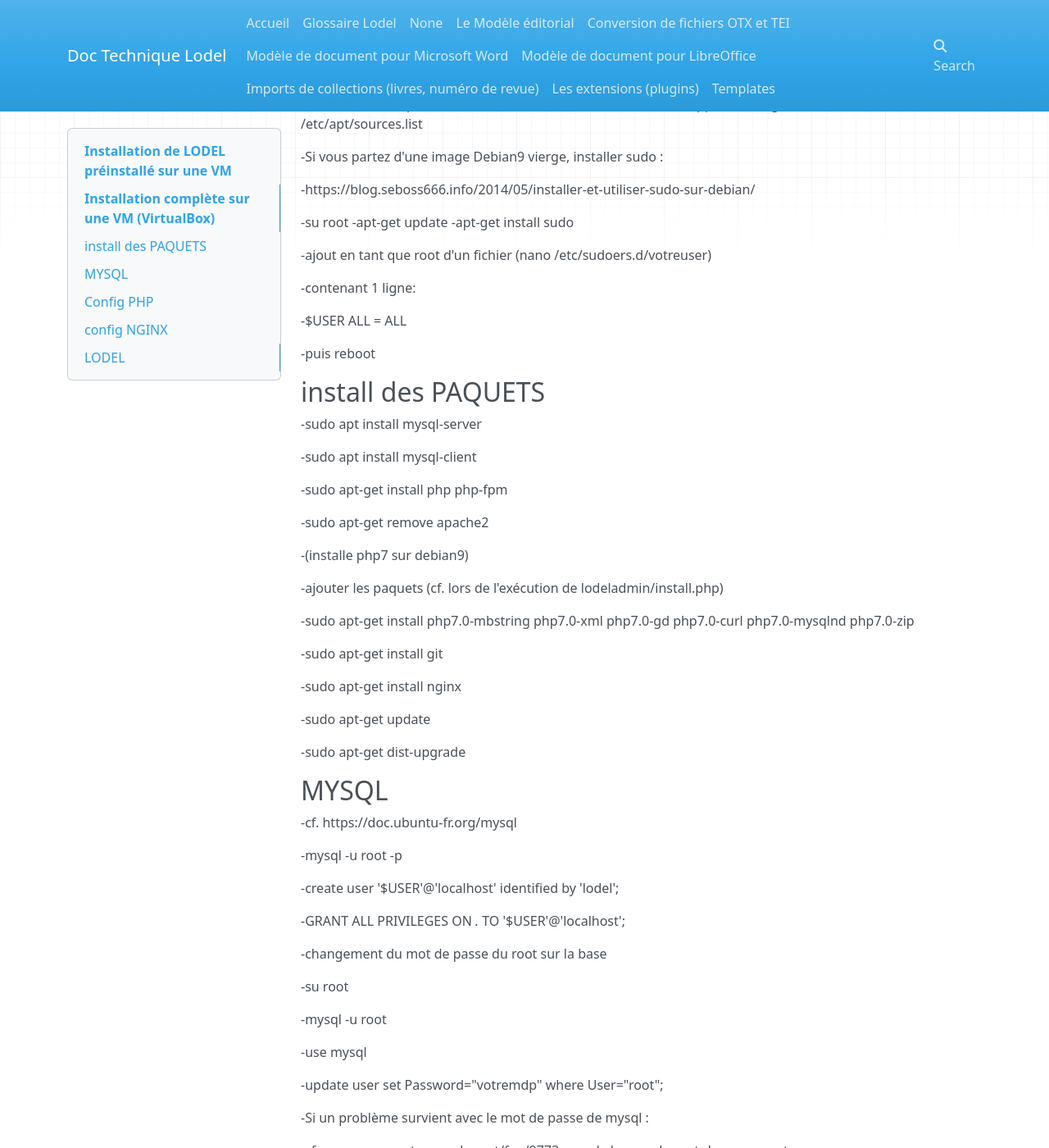
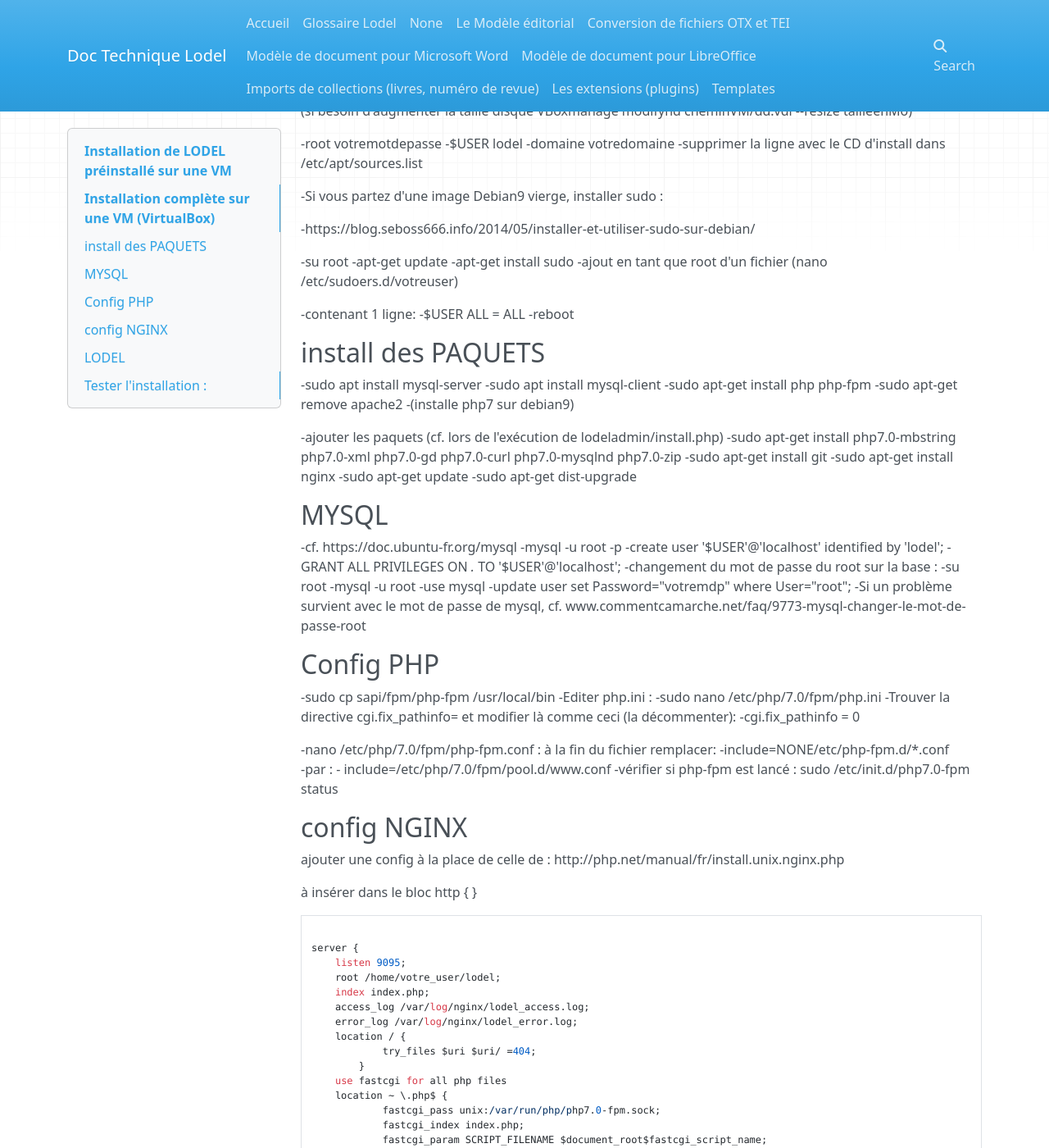
Before and after one commit to ValentinGeorgesDubost/Doc-Lodel, an MkDocs documentation site: the page built from docs/installer lodel.md, in a window 1280 px wide and 1400 px high, scrolled down 403 px. Shown: the whole window at 82% size. Built offline with MkDocs 1.6.1, drawn with Linux system fonts in a browser that asks for light colours; nearby versions of some CDN libraries; old or Windows-style settings are respelled for this version of MkDocs; some of the changed text lies outside the part shown.

Commit message:
Update installer lodel.md

```diff
--- a/docs/installer lodel.md
+++ b/docs/installer lodel.md
@@ -21,93 +22,64 @@ Il est également possible de faire l'installation soi-même (à partir d'un OS
 -su root
 -apt-get update
 -apt-get install sudo
-
 -ajout en tant que root d'un fichier (nano /etc/sudoers.d/votreuser)
 
 -contenant 1 ligne:
+-$USER ALL = ALL
+-reboot
 
--$USER ALL = ALL
-
--puis reboot
-
-## install des PAQUETS
+install des PAQUETS
+-------------------
 
 -sudo apt install mysql-server
-
 -sudo apt install mysql-client
-
 -sudo apt-get install php php-fpm
-
 -sudo apt-get remove apache2
-
 -(installe php7 sur debian9)
 
 -ajouter les paquets (cf. lors de l'exécution de lodeladmin/install.php)
-
 -sudo apt-get install php7.0-mbstring php7.0-xml php7.0-gd php7.0-curl php7.0-mysqlnd php7.0-zip
-
 -sudo apt-get install git
-
 -sudo apt-get install nginx
-
 -sudo apt-get update
-
 -sudo apt-get dist-upgrade
 
-## MYSQL
+MYSQL
+-----
 
 -cf. https://doc.ubuntu-fr.org/mysql
+-mysql -u root -p
+-create user '$USER'@'localhost' identified by 'lodel';
+-GRANT ALL PRIVILEGES ON *.* TO '$USER'@'localhost';
+-changement du mot de passe du root sur la base :
+	-su root
+	-mysql -u root
+	-use mysql
+	-update user set Password="votremdp" where User="root";
+-Si un problème survient avec le mot de passe de mysql, cf. www.commentcamarche.net/faq/9773-mysql-changer-le-mot-de-passe-root
 
--mysql -u root -p
+Config PHP
+----------
 
--create user '$USER'@'localhost' identified by 'lodel';
+-sudo cp sapi/fpm/php-fpm /usr/local/bin
+-Editer php.ini :
+	-sudo nano /etc/php/7.0/fpm/php.ini
+-Trouver la directive cgi.fix_pathinfo= et modifier là comme ceci (la décommenter):
+	-cgi.fix_pathinfo = 0
 
--GRANT ALL PRIVILEGES ON *.* TO '$USER'@'localhost';
-
--changement du mot de passe du root sur la base
-
--su root
-
--mysql -u root
-
--use mysql
-
--update user set Password="votremdp" where User="root";
-
--Si un problème survient avec le mot de passe de mysql :
-
--cf. www.commentcamarche.net/faq/9773-mysql-changer-le-mot-de-passe-root
-
-
-## Config PHP
-
-*à revoir*
--sudo cp sapi/fpm/php-fpm /usr/local/bin
-
--Editer php.ini :
-  sudo nano /etc/php/7.0/fpm/php.ini
-
--Trouver la directive cgi.fix_pathinfo= et modifier là comme ceci (la décommenter):
-  cgi.fix_pathinfo = 0
-
-nano /etc/php/7.0/fpm/php-fpm.conf
-
--à la fin du fichier remplacer:
-  include=NONE/etc/php-fpm.d/*.conf
-
--par :
-  include=/etc/php/7.0/fpm/pool.d/www.conf
-
+-nano /etc/php/7.0/fpm/php-fpm.conf : à la fin du fichier remplacer:
+	-include=NONE/etc/php-fpm.d/*.conf
+	-par :
+	- include=/etc/php/7.0/fpm/pool.d/www.conf
 -vérifier si php-fpm est lancé :
   sudo /etc/init.d/php7.0-fpm status
 
-## config NGINX
+config NGINX
+------------
 
-ajouter une config
-à la place de celle de :
- http://php.net/manual/fr/install.unix.nginx.php
+ajouter une config à la place de celle de : http://php.net/manual/fr/install.unix.nginx.php
+
 à insérer dans le bloc http {   }
-
 <pre><code>
 server {
 	listen 9095;
@@ -137,47 +109,34 @@ server {
 }
 </code></pre>
 
-puis relancer
-sudo /usr/sbin/nginx -s stop
-sudo /usr/sbin/nginx
+- puis relancer :
+	- sudo /usr/sbin/nginx -s stop
+	- sudo /usr/sbin/nginx
 
-## LODEL
-suivre les instructions de https://github.com/OpenEdition/lodel/blob/master/INSTALL
+LODEL
+-----
 
+suivre les instructions de https://github.com/OpenEdition/lodel/blob/master/INSTALL :
 -git clone https://github.com/openedition/lodel
+- si besoin :
+	- git checkout la_branche_qui_vous_intéresse
+	- cp lodelconfig-default.php lodelconfig.php
+	- grep install_key lodelconfig.php
+	- touch 03dde1bd-c6b6-4424-8618-c4488e30484a
+	- mysql -u root -p
+	- (pass :votremdp)
+	- create user 'lodeluser'@'localhost' identified by 'password';
+	- CREATE DATABASE `lodel` CHARACTER SET utf8mb4 COLLATE utf8mb4_general_ci;
+	- #GRANT ALL on `lodel`.* TO `lodeluser`@`localhost` IDENTIFIED BY "password";
+	- GRANT ALL on *.* TO `lodeluser`@`localhost` IDENTIFIED BY "password";
+	- puis mettre à jour lodelconfig.php avec ces infos
 
-si besoin
--git checkout la_branche_qui_vous_intéresse
-
--cp lodelconfig-default.php lodelconfig.php
-
--grep install_key lodelconfig.php
-
--touch 03dde1bd-c6b6-4424-8618-c4488e30484a
-
--mysql -u root -p
-
--(pass :votremdp)
-
--create user 'lodeluser'@'localhost' identified by 'password';
-
--CREATE DATABASE `lodel` CHARACTER SET utf8mb4 COLLATE utf8mb4_general_ci;
-
--#GRANT ALL on `lodel`.* TO `lodeluser`@`localhost` IDENTIFIED BY "password";
-
--GRANT ALL on *.* TO `lodeluser`@`localhost` IDENTIFIED BY "password";
-
--puis mettre à jour lodelconfig.php avec ces infos
-
--installer en se connectant à
-
--127.0.0.1/lodeladmin/install.php
-
-(après installation des libs php7.0 manquantes) completed :
-
-Username: admin
-
-Password: xxxxxxxxxxxxxx
+-installer en se connectant à -127.0.0.1/lodeladmin/install.php
+- (après installation des libs php7.0 manquantes) completed :
+	- Username: admin
+	- Password: xxxxxxxxxxxxxx
 
 Tester l'installation :
+-----------------------
+
 http://localhost:9095/lodeladmin
```
Also changed, not shown: other parts of docs/installer lodel.md (+6 -5 lines).
